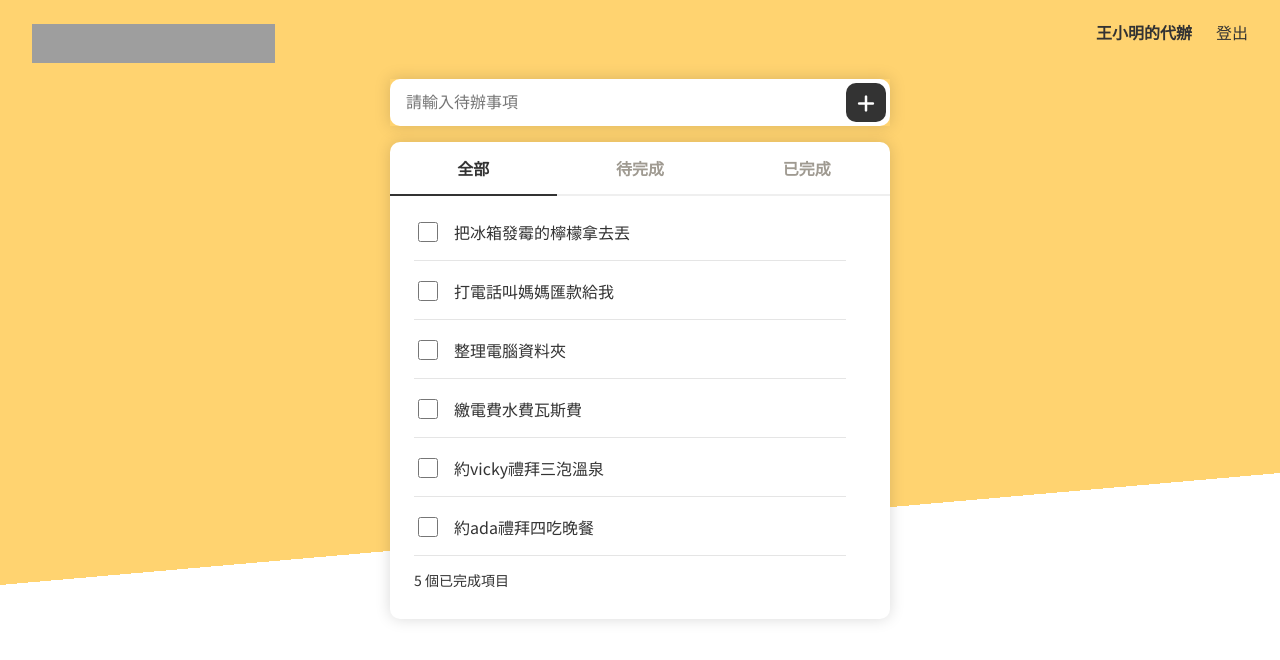
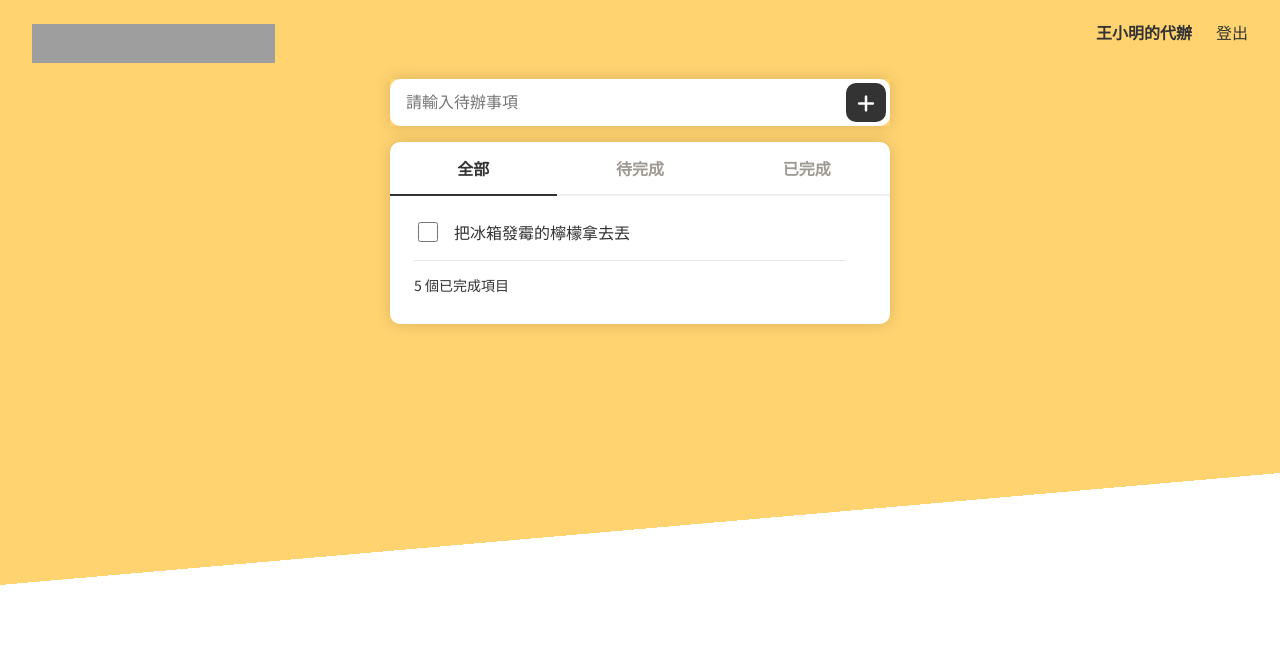
Before and after one commit to TzuruC/2025-vue3-TodolistAPI-final, a Vue app: page /#/todolist in a window 1280 px wide. Shown: the top 660 px of the page. Built offline with nearby package versions, Linux system fonts and the light colour scheme; grey boxes are pictures that could not be loaded.

Commit message:
尚無待辦事項介面完成

```diff
--- a/src/components/TodoForm.vue
+++ b/src/components/TodoForm.vue
@@ -0,0 +1,12 @@
+<template>
+  <div class="inputBox">
+    <input type="text" placeholder="請輸入待辦事項" />
+    <a href="#">
+      <i class="fa fa-plus"></i>
+    </a>
+  </div>
+</template>
+
+<script setup></script>
+
+<style lang="scss" scoped></style>
--- a/src/components/TodoItem.vue
+++ b/src/components/TodoItem.vue
@@ -0,0 +1,15 @@
+<template>
+  <li>
+    <label class="todoList_label">
+      <input class="todoList_input" type="checkbox" value="true" />
+      <span>把冰箱發霉的檸檬拿去丟</span>
+    </label>
+    <a href="#">
+      <i class="fa fa-times"></i>
+    </a>
+  </li>
+</template>
+
+<script setup></script>
+
+<style lang="scss" scoped></style>
--- a/src/components/TodoList.vue
+++ b/src/components/TodoList.vue
@@ -0,0 +1,24 @@
+<template>
+  <div class="todoList_list">
+    <ul class="todoList_tab">
+      <li><a href="#" class="active">全部</a></li>
+      <li><a href="#">待完成</a></li>
+      <li><a href="#">已完成</a></li>
+    </ul>
+    <div class="todoList_items">
+      <ul class="todoList_item">
+        <!-- 單一todo元件 TodoItem.vue -->
+        <TodoItem />
+      </ul>
+      <div class="todoList_statistics">
+        <p>5 個已完成項目</p>
+      </div>
+    </div>
+  </div>
+</template>
+
+<script setup>
+import TodoItem from '@/components/TodoItem.vue'
+</script>
+
+<style lang="scss" scoped></style>
--- a/src/views/ToDoListView.vue
+++ /dev/null
@@ -1,98 +0,0 @@
-<template>
-  <div id="todoListPage" class="bg-half">
-    <nav>
-      <h1><a href="#">ONLINE TODO LIST</a></h1>
-      <ul>
-        <li class="todo_sm">
-          <a href="#"><span>王小明的代辦</span></a>
-        </li>
-        <li>
-          <!-- <a href="#loginPage">登出</a> -->
-          <router-link to="/login" class="formControls_btnLink">登出</router-link>
-        </li>
-      </ul>
-    </nav>
-    <div class="conatiner todoListPage vhContainer">
-      <div class="todoList_Content">
-        <div class="inputBox">
-          <input type="text" placeholder="請輸入待辦事項" />
-          <a href="#">
-            <i class="fa fa-plus"></i>
-          </a>
-        </div>
-        <div class="todoList_list">
-          <ul class="todoList_tab">
-            <li><a href="#" class="active">全部</a></li>
-            <li><a href="#">待完成</a></li>
-            <li><a href="#">已完成</a></li>
-          </ul>
-          <div class="todoList_items">
-            <ul class="todoList_item">
-              <li>
-                <label class="todoList_label">
-                  <input class="todoList_input" type="checkbox" value="true" />
-                  <span>把冰箱發霉的檸檬拿去丟</span>
-                </label>
-                <a href="#">
-                  <i class="fa fa-times"></i>
-                </a>
-              </li>
-              <li>
-                <label class="todoList_label">
-                  <input class="todoList_input" type="checkbox" value="true" />
-                  <span>打電話叫媽媽匯款給我</span>
-                </label>
-                <a href="#">
-                  <i class="fa fa-times"></i>
-                </a>
-              </li>
-              <li>
-                <label class="todoList_label">
-                  <input class="todoList_input" type="checkbox" value="true" />
-                  <span>整理電腦資料夾</span>
-                </label>
-                <a href="#">
-                  <i class="fa fa-times"></i>
-                </a>
-              </li>
-              <li>
-                <label class="todoList_label">
-                  <input class="todoList_input" type="checkbox" value="true" />
-                  <span>繳電費水費瓦斯費</span>
-                </label>
-                <a href="#">
-                  <i class="fa fa-times"></i>
-                </a>
-              </li>
-              <li>
-                <label class="todoList_label">
-                  <input class="todoList_input" type="checkbox" value="true" />
-                  <span>約vicky禮拜三泡溫泉</span>
-                </label>
-                <a href="#">
-                  <i class="fa fa-times"></i>
-                </a>
-              </li>
-              <li>
-                <label class="todoList_label">
-                  <input class="todoList_input" type="checkbox" value="true" />
-                  <span>約ada禮拜四吃晚餐</span>
-                </label>
-                <a href="#">
-                  <i class="fa fa-times"></i>
-                </a>
-              </li>
-            </ul>
-            <div class="todoList_statistics">
-              <p>5 個已完成項目</p>
-            </div>
-          </div>
-        </div>
-      </div>
-    </div>
-  </div>
-</template>
-
-<script setup></script>
-
-<style lang="scss" scoped></style>
--- /dev/null
+++ b/src/views/TodoListView.vue
@@ -0,0 +1,38 @@
+<template>
+  <div id="todoListPage" class="bg-half">
+    <nav>
+      <h1><a href="#">ONLINE TODO LIST</a></h1>
+      <ul>
+        <li class="todo_sm">
+          <a href="#"><span>王小明的代辦</span></a>
+        </li>
+        <li>
+          <!-- <a href="#loginPage">登出</a> -->
+          <router-link to="/login" class="formControls_btnLink">登出</router-link>
+        </li>
+      </ul>
+    </nav>
+    <div class="conatiner todoListPage vhContainer">
+      <div class="todoList_Content">
+        <!-- 新增待辦表單 TodoForm.vue -->
+        <TodoForm />
+        <!-- 檢視代辦項目 TodoList.vue -->
+        <TodoList v-if="todos.length !== 0" />
+        <p v-else>沒有代辦事項。</p>
+      </div>
+    </div>
+  </div>
+</template>
+
+<script setup>
+import TodoForm from '@/components/TodoForm.vue'
+import TodoList from '@/components/TodoList.vue'
+import { ref } from 'vue'
+
+const todos = ref([
+  { id: 1, content: '把冰箱發霉的檸檬拿去丟', status: false },
+  { id: 2, content: '打電話叫媽媽匯款給我', status: true },
+])
+</script>
+
+<style lang="scss" scoped></style>
```
Also changed, not shown: src/views/RegisterView.vue (renamed from src/views/registerView.vue).
